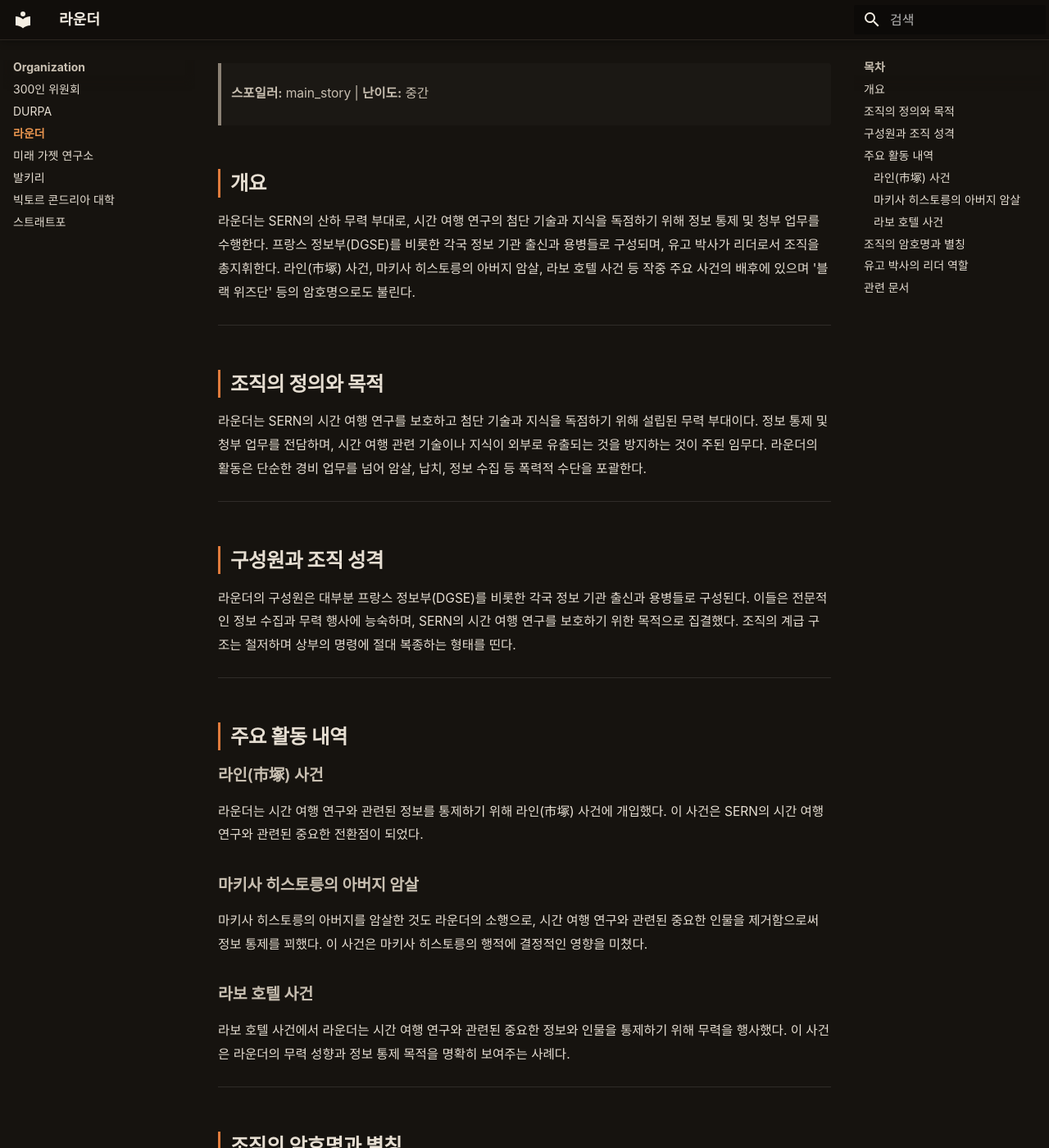
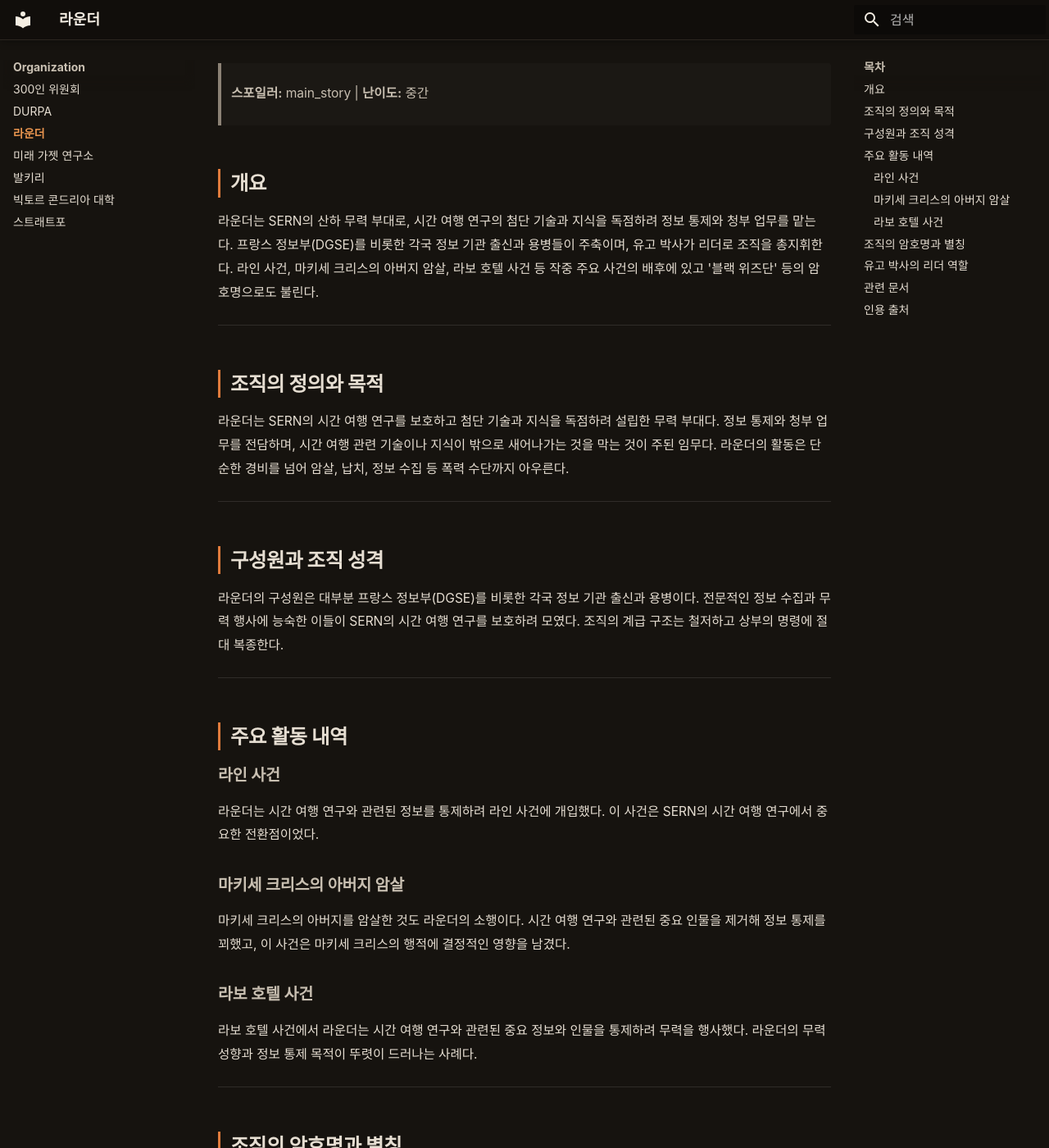
Before and after one commit to sgwiki/sgwiki.github.io, an MkDocs documentation site: the page built from wiki/organization/라운더.md, in a window 1280 px wide and 1400 px high, scrolled down 270 px. Shown: the whole window at 82% size. Built offline with MkDocs 1.6.1 and Material for MkDocs 9.7.7, drawn with Linux system fonts in a browser that asks for light colours; some web fonts are replaced; some of the changed text lies outside the part shown.

Commit message:
chore(wiki): 라운더 정비 — 한자 3건 제거(市塚)·용어 통일 3건(마키사 히스토릉→마키세 크리스·명백한 원본 손상 복구)·humanize 16건(번역투 10·형식명사 2·기계적 리듬 3·과잉 접미사 1)·## 인용 출처 섹션 추가·사실·스포일러(main_story)·인용·관련 문서 링크 4건 불변
Co-Authored-By: Claude Opus 4.6 <noreply@anthropic.com>

```diff
--- a/wiki/organization/라운더.md
+++ b/wiki/organization/라운더.md
@@ -12,47 +12,47 @@ description: "라운더는 SERN의 산하 무력 부대로, 시간 여행 연구
 
 ## 개요
 
-라운더는 SERN의 산하 무력 부대로, 시간 여행 연구의 첨단 기술과 지식을 독점하기 위해 정보 통제 및 청부 업무를 수행한다. 프랑스 정보부(DGSE)를 비롯한 각국 정보 기관 출신과 용병들로 구성되며, 유고 박사가 리더로서 조직을 총지휘한다. 라인(市塚) 사건, 마키사 히스토릉의 아버지 암살, 라보 호텔 사건 등 작중 주요 사건의 배후에 있으며 '블랙 위즈단' 등의 암호명으로도 불린다.
+라운더는 SERN의 산하 무력 부대로, 시간 여행 연구의 첨단 기술과 지식을 독점하려 정보 통제와 청부 업무를 맡는다. 프랑스 정보부(DGSE)를 비롯한 각국 정보 기관 출신과 용병들이 주축이며, 유고 박사가 리더로 조직을 총지휘한다. 라인 사건, 마키세 크리스의 아버지 암살, 라보 호텔 사건 등 작중 주요 사건의 배후에 있고 '블랙 위즈단' 등의 암호명으로도 불린다.
 
 ---
 
 ## 조직의 정의와 목적
 
-라운더는 SERN의 시간 여행 연구를 보호하고 첨단 기술과 지식을 독점하기 위해 설립된 무력 부대이다. 정보 통제 및 청부 업무를 전담하며, 시간 여행 관련 기술이나 지식이 외부로 유출되는 것을 방지하는 것이 주된 임무다. 라운더의 활동은 단순한 경비 업무를 넘어 암살, 납치, 정보 수집 등 폭력적 수단을 포괄한다.
+라운더는 SERN의 시간 여행 연구를 보호하고 첨단 기술과 지식을 독점하려 설립한 무력 부대다. 정보 통제와 청부 업무를 전담하며, 시간 여행 관련 기술이나 지식이 밖으로 새어나가는 것을 막는 것이 주된 임무다. 라운더의 활동은 단순한 경비를 넘어 암살, 납치, 정보 수집 등 폭력 수단까지 아우른다.
 
 ---
 
 ## 구성원과 조직 성격
 
-라운더의 구성원은 대부분 프랑스 정보부(DGSE)를 비롯한 각국 정보 기관 출신과 용병들로 구성된다. 이들은 전문적인 정보 수집과 무력 행사에 능숙하며, SERN의 시간 여행 연구를 보호하기 위한 목적으로 집결했다. 조직의 계급 구조는 철저하며 상부의 명령에 절대 복종하는 형태를 띤다.
+라운더의 구성원은 대부분 프랑스 정보부(DGSE)를 비롯한 각국 정보 기관 출신과 용병이다. 전문적인 정보 수집과 무력 행사에 능숙한 이들이 SERN의 시간 여행 연구를 보호하려 모였다. 조직의 계급 구조는 철저하고 상부의 명령에 절대 복종한다.
 
 ---
 
 ## 주요 활동 내역
 
-### 라인(市塚) 사건
+### 라인 사건
 
-라운더는 시간 여행 연구와 관련된 정보를 통제하기 위해 라인(市塚) 사건에 개입했다. 이 사건은 SERN의 시간 여행 연구와 관련된 중요한 전환점이 되었다.
+라운더는 시간 여행 연구와 관련된 정보를 통제하려 라인 사건에 개입했다. 이 사건은 SERN의 시간 여행 연구에서 중요한 전환점이었다.
 
-### 마키사 히스토릉의 아버지 암살
+### 마키세 크리스의 아버지 암살
 
-마키사 히스토릉의 아버지를 암살한 것도 라운더의 소행으로, 시간 여행 연구와 관련된 중요한 인물을 제거함으로써 정보 통제를 꾀했다. 이 사건은 마키사 히스토릉의 행적에 결정적인 영향을 미쳤다.
+마키세 크리스의 아버지를 암살한 것도 라운더의 소행이다. 시간 여행 연구와 관련된 중요 인물을 제거해 정보 통제를 꾀했고, 이 사건은 마키세 크리스의 행적에 결정적인 영향을 남겼다.
 
 ### 라보 호텔 사건
 
-라보 호텔 사건에서 라운더는 시간 여행 연구와 관련된 중요한 정보와 인물을 통제하기 위해 무력을 행사했다. 이 사건은 라운더의 무력 성향과 정보 통제 목적을 명확히 보여주는 사례다.
+라보 호텔 사건에서 라운더는 시간 여행 연구와 관련된 중요 정보와 인물을 통제하려 무력을 행사했다. 라운더의 무력 성향과 정보 통제 목적이 뚜렷이 드러나는 사례다.
 
 ---
 
 ## 조직의 암호명과 별칭
 
-라운더는 '블랙 위즈단' 등의 암호명으로도 불린다. 이러한 암호명은 조직의 은밀한 성격과 비밀 작전을 수행하는 특성을 반영한다. 암호명은 작중에서 조직의 정체를 숨기거나 특정 작전을 지칭할 때 사용된다.
+라운더는 '블랙 위즈단' 등의 암호명으로도 불린다. 조직의 은밀한 성격과 비밀 작전을 수행하는 특성이 이런 암호명에 드러난다. 작중에서 조직의 정체를 숨기거나 특정 작전을 가리킬 때 쓰인다.
 
 ---
 
 ## 유고 박사의 리더 역할
 
-유고 박사는 라운더의 리더로서 조직을 총지휘한다. 그는 SERN의 시간 여행 연구와 밀접하게 관련되어 있으며, 라운더를 통해 연구 보호와 정보 통제를 직접 지휘한다. 유고 박사의 리더십 아래 라운더는 체계적이고 효율적인 무력 집단으로 운영된다.
+유고 박사는 라운더의 리더로 조직을 총지휘한다. SERN의 시간 여행 연구와 밀접하게 관련된 인물로, 라운더를 통해 연구 보호와 정보 통제를 직접 지휘한다. 유고 박사의 리더십 아래 라운더는 체계적이고 효율적인 무력 집단으로 움직인다.
 
 ---
 
@@ -62,3 +62,5 @@ description: "라운더는 SERN의 산하 무력 부대로, 시간 여행 연구
 - [텐노지 유고](../캐릭터/텐노지-유고.md)
 - [마키세 크리스](../캐릭터/마키세-크리스.md)
 - [시간 여행](../lore/시간여행-방법-비교.md)
+
+## 인용 출처
```
